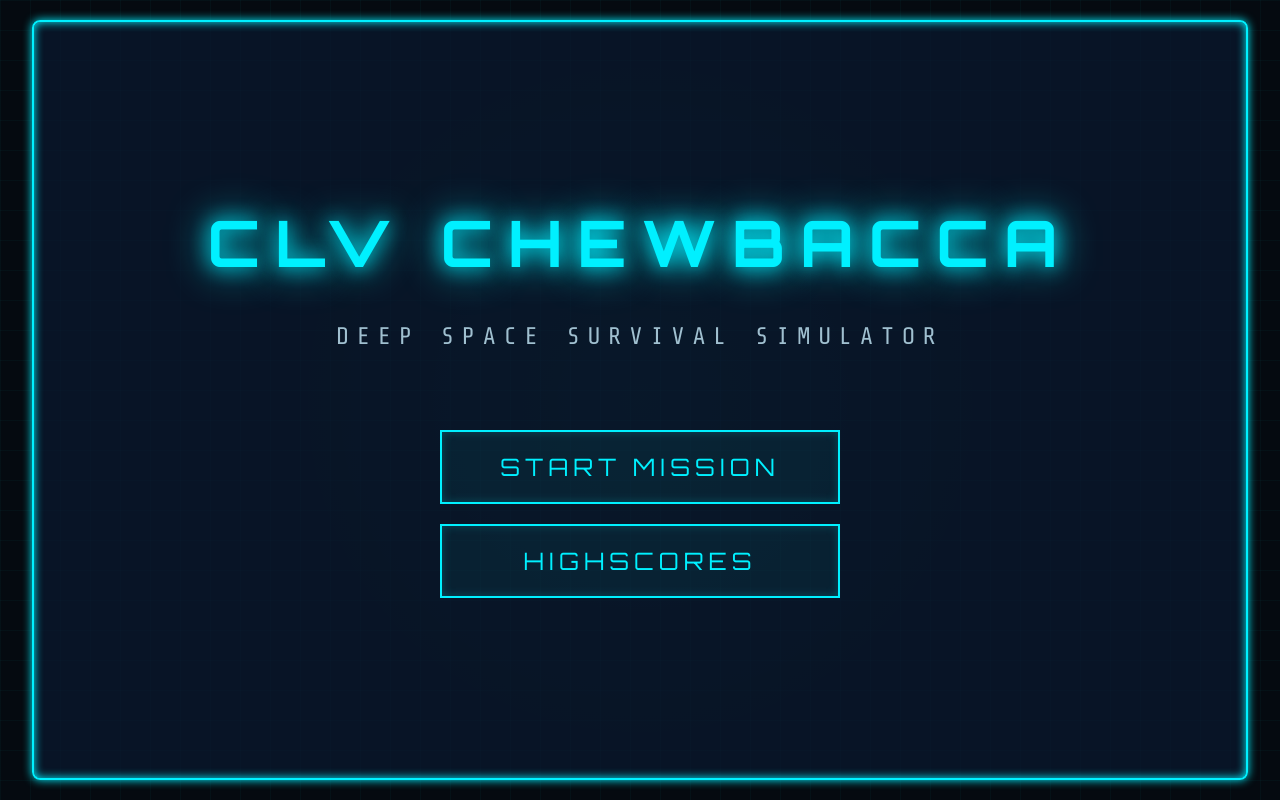
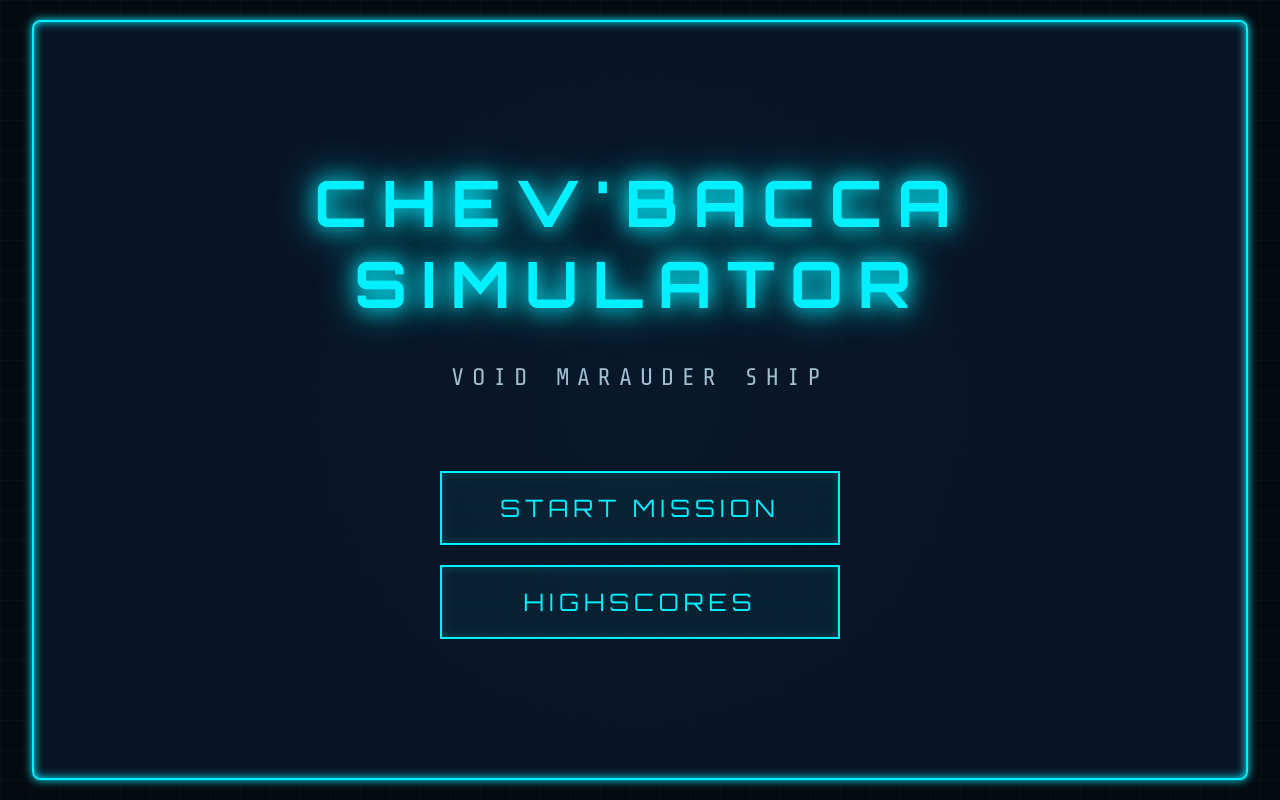
Before and after one commit to prezesJakub/Gemini-hackaton, a website built with Vite: page chewbacca-sim/index.html in a window 1280 px wide. Built offline with nearby package versions, Linux system fonts and the light colour scheme.

Commit message:
Changed game title

```diff
--- a/chewbacca-sim/index.html
+++ b/chewbacca-sim/index.html
@@ -5,7 +5,7 @@
   <meta charset="UTF-8" />
   <link rel="icon" type="image/svg+xml" href="/vite.svg" />
   <meta name="viewport" content="width=device-width, initial-scale=1.0" />
-  <title>CLV CHEWBACCA - Cockpit Simulation</title>
+  <title>CHEV'BACCA SIMULATOR - Cockpit Simulation</title>
 </head>
 
 <body>
@@ -13,8 +13,8 @@
 
     <!-- MAIN MENU VIEW -->
     <div id="mainMenuView" class="menu-container">
-      <h1 class="game-title">CLV CHEWBACCA</h1>
-      <p class="subtitle">DEEP SPACE SURVIVAL SIMULATOR</p>
+      <h1 class="game-title">CHEV'BACCA SIMULATOR</h1>
+      <p class="subtitle">VOID MARAUDER SHIP</p>
 
       <div class="menu-buttons">
         <button class="btn-menu" id="btnStartGame">START MISSION</button>
```
Lines whose indentation alone changed are shown as unchanged.
